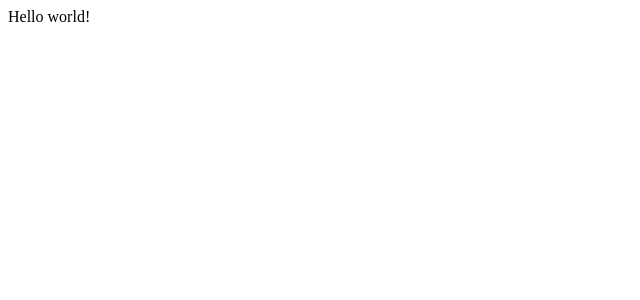
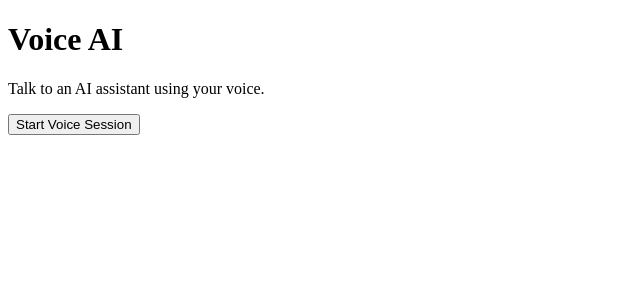
Before and after one commit to UserNamedMartin/voice-ai-markup, a Next.js app: page / in a window 1280 px wide. Shown: the top 300 px of the page, without its empty margins (0-640 px from the left). Built offline with nearby package versions, Linux system fonts and the light colour scheme.

Commit message:
app markup and readme

```diff
--- /dev/null
+++ b/src/app/api/call/route.ts
@@ -0,0 +1,16 @@
+/**
+ * ElevenLabs Phone Call Endpoint
+ *
+ * Initiates an outbound phone call via ElevenLabs + Twilio.
+ * Endpoint: https://api.elevenlabs.io/v1/convai/twilio/outbound-call
+ */
+
+import { NextResponse } from 'next/server';
+
+export async function POST() {
+    // TODO: Validate phone number from request body
+    // TODO: Call ElevenLabs API to initiate call
+    // TODO: Return call status
+
+    return NextResponse.json({ error: 'Not implemented' }, { status: 501 });
+}
--- /dev/null
+++ b/src/app/api/token/route.ts
@@ -0,0 +1,15 @@
+/**
+ * OpenAI Realtime API Token Endpoint
+ *
+ * Returns an ephemeral token for WebRTC connection.
+ * This keeps the OPENAI_API_KEY server-side only.
+ */
+
+import { NextResponse } from 'next/server';
+
+export async function POST() {
+    // TODO: Call OpenAI API to get ephemeral session token
+    // TODO: Return token to client
+
+    return NextResponse.json({ error: 'Not implemented' }, { status: 501 });
+}
--- /dev/null
+++ b/src/app/globals.css
@@ -0,0 +1,4 @@
+/*
+ * Global styles - Markup First Approach
+ * Black and white only, no rounded corners, minimal styling
+ */
--- a/src/app/layout.tsx
+++ b/src/app/layout.tsx
@@ -1,8 +1,9 @@
 import type { Metadata } from "next";
+import "./globals.css";
 
 export const metadata: Metadata = {
-  title: "Create Next App",
-  description: "Generated by create next app",
+  title: "Voice AI",
+  description: "Talk to an AI assistant using your voice",
 };
 
 export default function RootLayout({
--- a/src/app/page.tsx
+++ b/src/app/page.tsx
@@ -1,7 +1,22 @@
+import Link from 'next/link';
+
+/**
+ * Landing Page
+ *
+ * Introduction and entry point.
+ * Minimal content: description + CTA to voice screen.
+ */
 export default function Home() {
   return (
     <main>
-      <div>Hello world!</div>
+      <h1>Voice AI</h1>
+      <p>Talk to an AI assistant using your voice.</p>
+
+      {/* TODO: Add more description about the solution */}
+
+      <Link href="/voice">
+        <button>Start Voice Session</button>
+      </Link>
     </main>
   );
 }
```
Also changed, not shown: src/app/voice/page.tsx (added, +21 -0 lines), src/components/EventLog.tsx (added, +20 -0 lines), src/components/PhoneCall.tsx (added, +20 -0 lines), src/components/Transcript.tsx (added, +20 -0 lines), src/components/VoiceButton.tsx (added, +21 -0 lines), src/lib/calling.ts (added, +17 -0 lines), src/lib/realtime.ts (added, +32 -0 lines), 1 other file (tests, documents, lock files or other folders).
